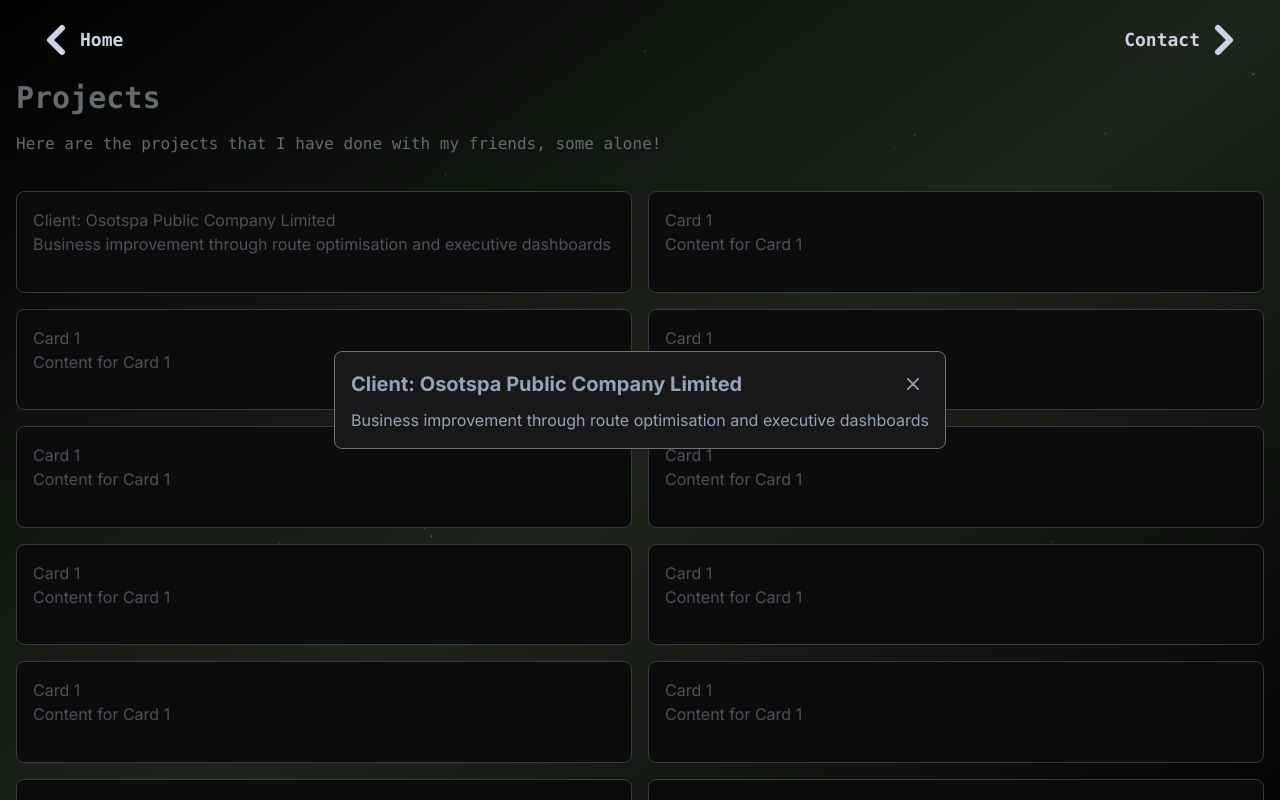
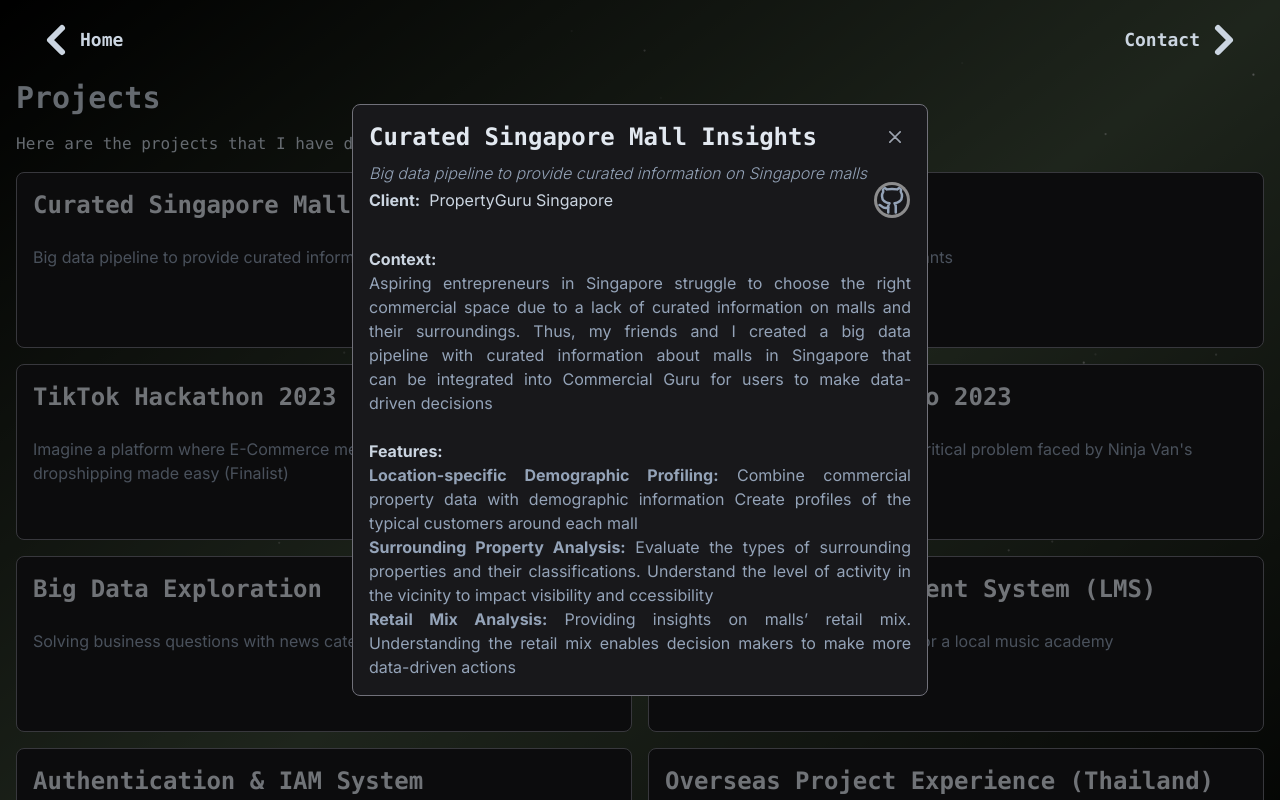
Before and after one commit to aloysiusng/aloy-portfolio, a Next.js app: page /projects in a window 1280 px wide. Both pictures are taken after a click on the element 324 px from the left and 242 px from the top of the page. Shown: the top 800 px of the page. Built offline with nearby package versions, Linux system fonts and the light colour scheme.

Commit message:
addded data for projects + its design

```diff
--- a/package.json
+++ b/package.json
@@ -12,7 +12,8 @@
     "lucide-react": "^0.315.0",
     "next": "14.1.0",
     "react": "^18",
-    "react-dom": "^18"
+    "react-dom": "^18",
+    "react-markdown": "^9.0.1"
   },
   "devDependencies": {
     "@types/node": "^20",
--- a/src/app/components/card.tsx
+++ b/src/app/components/card.tsx
@@ -1,28 +1,36 @@
 "use client";
+import { Github } from "lucide-react";
+import Link from "next/link";
 import { useState } from "react";
+import ReactMarkdown from "react-markdown";
 
 interface CardProps {
   header?: string;
+  summary?: string;
   content?: string;
+  company?: string;
+  context?: string;
+  githubLink?: string;
 }
 
-export default function Card({ header = "", content = "" }: CardProps) {
+export default function Card({ header = "", summary = "", content = "", company = "", context = "", githubLink = "" }: CardProps) {
   const [showModal, setShowModal] = useState(false);
   const handleShowModal = () => setShowModal(true);
   const handleCloseModal = () => setShowModal(false);
 
   return (
     <>
-      <div className="bg-zinc-900 border rounded-lg border-zinc-500 text-slate-400 cursor-pointer p-4 col-span-3 sm:col-span-2 md:col-span-1 xl:col-span-1" onClick={handleShowModal}>
-        {header}
+      <div className="flex flex-col h-44 bg-zinc-900 border rounded-lg border-zinc-500 text-slate-400 cursor-pointer p-4 col-span-3 sm:col-span-2 md:col-span-1 xl:col-span-1" onClick={handleShowModal}>
+        <h2 className="text-2xl font-bold font-mono text-slate-200">{header}</h2>
         <br />
-        {content}
+        {summary}
       </div>
+
       {showModal && (
         <div className="fixed top-0 left-0 w-full h-full bg-black bg-opacity-50 flex justify-center items-center">
-          <div className="bg-zinc-900 border rounded-lg border-zinc-500 text-slate-400 p-4 ">
+          <div className="bg-zinc-900 border rounded-lg border-zinc-500 text-slate-400 p-4 w-full max-w-xl max-h-[80vh] overflow-y-auto">
             <div className="flex justify-between items-center mb-2">
-              <h3 className="text-xl font-bold">{header}</h3>
+              <h2 className="text-2xl font-bold font-mono text-slate-200">{header}</h2>
               <button type="button" onClick={handleCloseModal} className="text-gray-400 bg-transparent hover:bg-gray-200 hover:text-gray-900 rounded-lg text-sm w-8 h-8 ms-auto inline-flex justify-center items-center dark:hover:bg-gray-600 dark:hover:text-white">
                 <svg className="w-3 h-3" aria-hidden="true" xmlns="http://www.w3.org/2000/svg" fill="none" viewBox="0 0 14 14">
                   <path stroke="currentColor" stroke-linecap="round" stroke-linejoin="round" stroke-width="2" d="m1 1 6 6m0 0 6 6M7 7l6-6M7 7l-6 6" />
@@ -30,8 +38,32 @@
                 <span className="sr-only">Close modal</span>
               </button>
             </div>
-
-            <p>{content}</p>
+            <span className="italic font-light">{summary}</span>
+            <br />
+            {company === "" ? (
+              <Link href={githubLink} target="_blank">
+                <Github size={30} className="mt-2 ring ring-white/50 rounded-full" />
+              </Link>
+            ) : (
+              <div className="flex justify-between items-center mb-2">
+                <p className="text-slate-300">
+                  <b>Client:</b> &nbsp;
+                  {company}
+                </p>
+                <Link href={githubLink} target="_blank">
+                  <Github size={30} className="mr-1 ring ring-white/50 rounded-full" />
+                </Link>
+              </div>
+            )}
+            <br />
+            <p className="text-justify text-pretty">
+              <span className="font-bold text-slate-300">Context:</span> <br /> {context}
+            </p>
+            <br />
+            <p className="text-justify text-pretty">
+              <span className="font-bold text-slate-300">Features:</span> <br />
+              <ReactMarkdown>{content}</ReactMarkdown>
+            </p>
           </div>
         </div>
 
--- a/src/app/data/projects.json
+++ b/src/app/data/projects.json
@@ -1,14 +1,66 @@
 [
-    { "header": "Client: Osotspa Public Company Limited", "content": "Business improvement through route optimisation and executive dashboards" },
-    { "header": "Card 1", "content": "Content for Card 1" },
-    { "header": "Card 1", "content": "Content for Card 1" },
-    { "header": "Card 1", "content": "Content for Card 1" },
-    { "header": "Card 1", "content": "Content for Card 1" },
-    { "header": "Card 1", "content": "Content for Card 1" },
-    { "header": "Card 1", "content": "Content for Card 1" },
-    { "header": "Card 1", "content": "Content for Card 1" },
-    { "header": "Card 1", "content": "Content for Card 1" },
-    { "header": "Card 1", "content": "Content for Card 1" },
-    { "header": "Card 1", "content": "Content for Card 1" },
-    { "header": "Card 1", "content": "Content for Card 1" }
+  {
+    "header": "Curated Singapore Mall Insights",
+    "summary": "Big data pipeline to provide curated information on Singapore malls",
+    "company": "PropertyGuru Singapore",
+    "githubLink": "https://github.com/aloysiusng/is459-project",
+    "context": "Aspiring entrepreneurs in Singapore struggle to choose the right commercial space due to a lack of curated information on malls and their surroundings. Thus, my friends and I created a big data pipeline with curated information about malls in Singapore that can be integrated into Commercial Guru for users to make data-driven decisions",
+    "content": "__Location-specific Demographic Profiling:__ Combine commercial property data with demographic information Create profiles of the typical customers around each mall\n- __Surrounding Property Analysis:__ Evaluate the types of surrounding properties and their classifications. Understand the level of activity in the vicinity to impact visibility and ccessibility\n- __Retail Mix Analysis:__ Providing insights on malls’ retail mix. Understanding the retail mix enables decision makers to make more data-driven actions"
+  },
+  {
+    "header": "Plantify",
+    "summary": "Simplifying the way we care for plants",
+    "company": "",
+    "githubLink": "https://github.com/aloysiusng/iot-plantify",
+    "context": "Plantify is an innovative Cyber Physical System (CPS) designed to revolutionize the way we care for plants, catering to the needs of busy individuals, particularly those with full-time jobs or busy lifestyles. The system, enable users to effortlessly maintain healthy and thriving indoor and outdoor plants while optimizing resource consumption.",
+    "content": "Scalable design to accomodate more plants if necessary for a single or more users​\n - __Data collection:__ Data collection from sensors to be stored in our database​\n - __Actuation:__ Automated actuation to dispense water into the plant’s soil​\n - __Email notifications:__ Email notifications are sent once the water pump level reaches a certain threshold​\n - __Configurability:__ Users are able to configure settings such as how much water to dispense and treshold​\n - __Dashboard:__ Dashboard for users to gain insights on how is their plant doing. E.g, water consumption"
+  },
+  {
+    "header": "TikTok Hackathon 2023",
+    "summary": "Imagine a platform where E-Commerce meets Social Media and dropshipping made easy (Finalist)",
+    "company": "TikTok",
+    "githubLink": "https://github.com/aloysiusng/ttcommerce",
+    "context": "We imagined a future where E-Commerce meets Social Media, and Tiktok would be the perfect platform by having both TikTok Shop and TikTok Live, a streaming platform that has many Tiktokers streaming content live to millions of people every day and a virtual marketplace all on the same platform. Tiktok Commerce is a web application for both Suppliers and TikTokers to manage their dropshipping platform.",
+    "content": "Our front end was built using Next.js and React, taking full advantage of Vercel's hosting capabilities to ensure a fast and reliable user experience. On the backend, we leveraged the serverless architecture of AWS Lambda functions. AWS offered us a highly scalable and cost-effective solution, ideal for an application that could potentially experience rapid growth.\n- __[https://devpost.com/software/tiktok-commerce](https://devpost.com/software/tiktok-commerce)__"
+  },
+  {
+    "header": "Ninja Van Code Dojo 2023",
+    "summary": "Using computer vision to solve a critical problem faced by Ninja Van's warehouse (Most Feasible Award)",
+    "company": "Ninja Van",
+    "githubLink": "https://github.com/aloysiusng/HSCR",
+    "context": "We seek to solve a critical problem faced by Ninjavan's sorting center. As-Is, the facility might experience delays and potential losses due to clogs caused by high influx of goods, coupled with a disorganised sorting process that makes it difficult to locate items. Our solution involves organising the warehouse to ensure efficient pallet placement, and implementing computer vision with AI to detect vacant spaces. This will provide decision makers with real-time information to facilitate transport of goods to either the sorting hub or backlog facility. By streamlining the sorting process, we can help Ninjavan save time, money, and provide a better experience for their consignees.",
+    "content": "Utilising computer vision to estimate warehouse capacity by to detecting empty boxed out spaces.\n- Warehouse congestion status is displayed on a dashboard for the warehouse manager to monitor.\n- Alerts/updates are also provided to drivers & ops personel in the event of the warehouse reaching capacity"
+  },
+  {
+    "header": "Big Data Exploration",
+    "summary": "Solving business questions with news category data set",
+    "company": "",
+    "githubLink": "https://github.com/aloysiusng/Big-Data-Archiecture-for-News-Dataset",
+    "context": "An introduction for myself to Big Data Architectures on AWS. I used a news category dataset of Huffington Post on Kaggle to solve three business questions. ",
+    "content": "Through the three business questions, I was able to gain insights on the dataset and also learn about the different AWS services such as S3, Athena, Glue, QuickSight and Lambda. I was also tap on my new learnt knowledge on Terraform to automate the creation of the AWS services."
+  },
+  {
+    "header": "A Learning Management System (LMS)",
+    "summary": "Building a production ready LMS for a local music academy",
+    "company": "Learn2PlayMusic Academy",
+    "githubLink": "https://github.com/aloysiusng/learning-2-play-music-lms",
+    "context": "Learn 2 Play Music Academy (L2PMA) is a music academy offering music courses to both young adults and children. As L2PMA expands, it has become apparent that the existing business processes are inefficient. Additionally, they find that  there is a lack of student engagement.",
+    "content": "5 main features of the LMS includes:\n - __Chat:__ A chat feature to allow students to communicate with their teachers\n - __Announcement:__ An announcement feature to allow admins to easily disseminate information\n - __Report:__ A feature to allow teachers and students to track their progress\n - __Homework:__ A feature to allow students to reinforce their learnings at home\n - __Quiz:__ Another feature for students to reinforce their learnings at home The LMS is built with Python, React.js, Node.js. It is also deployed on AWS and Firebase."
+  },
+  {
+    "header": "Authentication & IAM System Implementation",
+    "summary": "Authentication service implementation on AWS",
+    "company": "Ascenda Singapore",
+    "githubLink": "https://github.com/aloysiusng/cs301-itsa",
+    "context": "To implement an authentication service to leverage on managed users’ services.\n System must be highly secure, scalable, highly available, highly interoperable, resilient and have effective disaster recovery.",
+    "content": "Implementing an authorization server with Spring Boot, a simple client application to test the authorization server and also implementing SSO login."
+  },
+  {
+    "header": "Overseas Project Experience (Thailand)",
+    "summary": "Business improvement through machine learning and tailored visualisations",
+    "company": "Osotspa Public Company Limited",
+    "githubLink": "https://github.com/aloysiusng/ope",
+    "context": "Osotspa is a leading consumer products company in Thailand. The company has a strong portfolio of brands in the beverage, food and personal care categories. Osotspa has a strong presence in Thailand and exports to over 30 countries worldwide. The company has a strong distribution network in Thailand and a growing presence in the region. Osotspa has a strong portfolio of brands in the beverage, food and personal care categories. Osotspa has a strong presence in Thailand and exports to over 30 countries worldwide. The company has a strong distribution network in Thailand and a growing presence in the region. The objective is to assist the sales department in identifying the best products to sell to each customer and to optimise the delivery routes for cost reductions.",
+    "content": "To create tailored visualisations for different departments and machine learning models to swiftly gain insights at a glance to assist the implementation of sales strategies.\n\n- Executive dashboards were created for the sales team to enable better data-driven decision making.\n- A recommendation engine was created to assist the sales team in identifying the best products to sell to each customer.\n- Finally, a machine learning model was created to enable route optimization of the delivery for cost reductions."
+  }
 ]
--- a/src/app/projects/page.tsx
+++ b/src/app/projects/page.tsx
@@ -8,13 +8,13 @@
     <div>
       <Navigation location="Contact" href="/contact" />
 
-      <div className="grid xs:grid-cols-1 sm:grid-cols-2 md:grid-cols-2 lg:grid-cols-2 xl:grid-cols-2 gap-4 max-w-screen-xl mx-auto px-4 mb-12 h-screen">
+      <div className="grid xs:grid-cols-1 sm:grid-cols-2 md:grid-cols-2 lg:grid-cols-2 xl:grid-cols-2 gap-4 max-w-screen-xl mx-auto px-4 mb-12">
         <div className="col-span-2">
           <h2 className="text-3xl font-bold font-mono text-slate-300">Projects</h2>
           <p className="mt-4 mr-12 font-mono text-slate-300 text-pretty">Here are the projects that I have done with my friends, some alone!</p>
         </div>
         {cardsData.map((card, index) => (
-          <Card key={index} header={card.header} content={card.content} />
+          <Card key={index} header={card.header} content={card.content} context={card.context} company={card.company} summary={card.summary} githubLink={card.githubLink} />
         ))}
       </div>
     </div>
```
Also changed, not shown: 1 other file (tests, documents, lock files or other folders).
